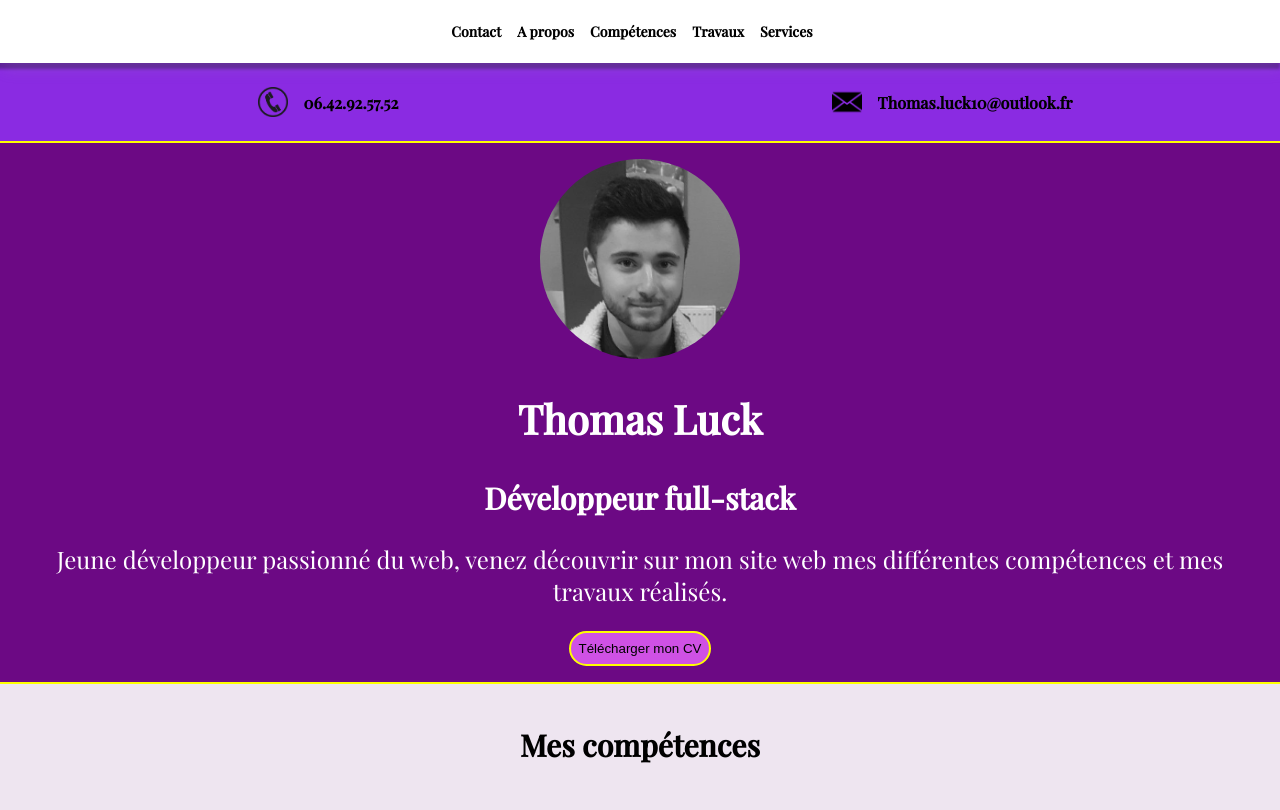
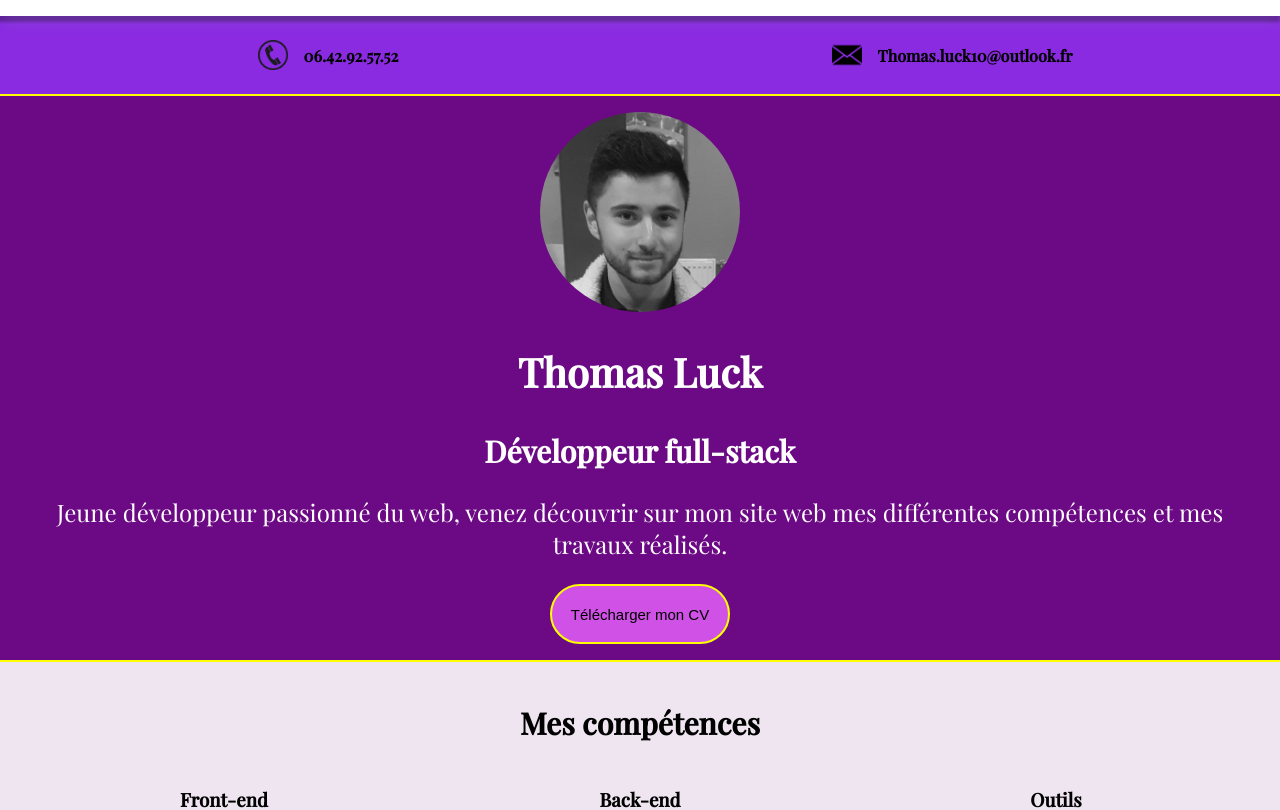
Before and after one commit to Thomaslck10/Portfolio-Thomas-Luck, a React (Create React App) app: page / in a window 1280 px wide. Shown: the top 810 px of the page. Built offline with nearby package versions, Linux system fonts and the light colour scheme.

Commit message:
update header + works

```diff
--- a/src/components/Collapse/index.jsx
+++ b/src/components/Collapse/index.jsx
@@ -1,32 +1,17 @@
+import '../../styles/Collapse.css';
 import { useState } from 'react';
-import bar from '../../assets/images/menu-bar.png';
-import '../../styles/Collapse.css';
 
-function Collapse({}) {
+function Collapse() {
   const [toggle, setToggle] = useState();
-
   return (
     <div className="collapse">
-      <img src={bar} className="collapse-img" onClick={() => setToggle(!toggle)}>
-      </img>
+      <h3 className={toggle ? 'show-content' : 'hidden-content'} onClick={() => setToggle(!toggle)}>
+        Voir moins
+      </h3>
+      <h3 className={toggle ? 'hidden-content' : 'show-content'} onClick={() => setToggle(!toggle)}>
+        Voir plus
+      </h3>
       <div className={toggle ? 'show-content' : 'hidden-content'}>
-         <nav>
-          <a href='#Contact'>
-            <h3>Contact</h3>
-          </a>
-          <a href='#About'>
-            <h3>A propos</h3>
-          </a>
-          <a href='#Skills'>
-            <h3>Compétences</h3>
-          </a>
-          <a href='#Works'>
-            <h3>Travaux</h3>
-          </a>
-          <a href='#Services'>
-            <h3>Services</h3>
-          </a>
-         </nav>
       </div>
     </div>
   );
--- a/src/components/Footer/index.jsx
+++ b/src/components/Footer/index.jsx
@@ -1,6 +1,8 @@
 import '../../styles/Footer.css';
 import LogoGithub from '../../assets/images/logo_github.svg';
-import LogoLinkedin from '../../assets/images/logo_linkedin.png'; //svg
+import LogoLinkedin from '../../assets/images/logo_linkedin.png';
+import Phone from '../../assets/images/phone.png';
+import Mail from '../../assets/images/mail.png';
 
 function Footer() {
     return (
@@ -13,6 +15,16 @@ function Footer() {
                 <img src={LogoLinkedin} className='logo'></img>
             </a>
          </div>
+         <div className='contact-footer'>
+          <div className='phone-div'>
+            <img src={Phone} className='logo-phone'></img>
+            <p>06.42.92.57.52</p>
+          </div>
+         <div className='mail-div'>
+            <img src={Mail} className='logo-mail'></img>
+            <p>Thomas.luck10@outlook.fr</p>
+         </div>
+        </div>
          <h3>Réalisé par Thomas Luck</h3>
         </footer>
     )
--- a/src/components/Header/index.jsx
+++ b/src/components/Header/index.jsx
@@ -1,31 +1,35 @@
 import '../../styles/Header.css';
-import Collapse from '../Collapse';
+import bar from '../../assets/images/menu-bar.png';
+import { useState } from 'react';
 
 function Header() {
-    return (
-        <header>
-            <div className='collapse'>
-              <Collapse />
-            </div>
-        <nav className='nav-bar'>
-          <a href='#Contact'>
+  const [toggle, setToggle] = useState();
+
+  return (
+    <header>
+      <nav>
+      <img src={bar} className="collapse-img" onClick={() => setToggle(!toggle)}>
+      </img>
+      <div className={toggle ? 'show-content' : 'hidden-content'}>
+          <a href='#Contact' onClick={() => setToggle(!toggle)}>
             <h3>Contact</h3>
           </a>
-          <a href='#About'>
+          <a href='#About' onClick={() => setToggle(!toggle)}>
             <h3>A propos</h3>
           </a>
-          <a href='#Skills'>
+          <a href='#Skills' onClick={() => setToggle(!toggle)}>
             <h3>Compétences</h3>
           </a>
-          <a href='#Works'>
+          <a href='#Works' onClick={() => setToggle(!toggle)}>
             <h3>Travaux</h3>
           </a>
-          <a href='#Services'>
+          <a href='#Services' onClick={() => setToggle(!toggle)}>
             <h3>Services</h3>
           </a>
-         </nav>
-        </header>
-    )
+      </div>
+      </nav>
+    </header>
+  );
 }
 
 export default Header;
--- a/src/styles/About.css
+++ b/src/styles/About.css
@@ -37,9 +37,19 @@ p {
     cursor: pointer;
     border-color: yellow;
     border-style:solid;
+    width: 150px;
+    height: 50px;
 }
 
 #About button:hover{
     opacity: 75%;
     transition: 0.3s;
 }
+
+@media screen and (min-width: 900px) {
+    #About button{
+        width: 180px;
+        height: 60px;
+        font-size: 15px;
+    }
+}
--- a/src/styles/Collapse.css
+++ b/src/styles/Collapse.css
@@ -1,12 +1,7 @@
-.collapse-img{
-    height: 30px;
-    width: 30px;
-    cursor: pointer;
+.show-content{
+
 }
 
-
-@media screen and (min-width: 600px) {
-    .collapse-img{
-        display: none;
-    }
+.hidden-content{
+    display: none;
 }
--- a/src/styles/Footer.css
+++ b/src/styles/Footer.css
@@ -27,3 +27,43 @@
 footer a{
     padding: 1rem 0.5rem;
 }
+
+.logo-phone{
+    height: 30px;
+    width: 30px;
+    margin-right: 0.5rem;
+}
+
+.logo-mail{
+    height: 30px;
+    width: 30px;
+    margin-right: 0.5rem;
+}
+
+footer p{
+    font-size: 14px;
+    color: white;
+}
+
+.phone-div{
+    display: flex;
+    justify-content: center;
+    align-items: center;
+}
+
+.mail-div{
+    display: flex;
+    justify-content: center;
+    align-items: center;
+}
+
+
+@media screen and (min-width: 600px){
+   .contact-footer{
+    display: flex;
+    justify-content: center;
+   }
+   .phone-div{
+    margin-right: 1rem;
+   }
+}
--- a/src/styles/Header.css
+++ b/src/styles/Header.css
@@ -9,19 +9,12 @@ header{
     background-color: white;
     box-shadow: 3px 5px 15px 0 rgba(155, 161, 173, 0.2), -3px 3px 3px 3px rgba(0 0 0 / 33%);
     padding: 0.5rem;
-    display: flex;
-    justify-content: flex-end;
 }
 
-
-.nav-bar a{
-    text-decoration: none;
-    color: black;
-    font-size: 12px;
-}
-
-.nav-bar a:hover{
-    color: blueviolet;
+nav{
+    display: flex;
+    flex-direction: column;
+    align-items: flex-end;
 }
 
 .hidden-content{
@@ -38,21 +31,16 @@ header{
     color: blueviolet;
 }
 
-.nav-bar{
-    display: none;
+.collapse-img{
+    height: 30px;
+    width: 30px;
+    cursor: pointer;
 }
+
+
 
 @media screen and (min-width: 600px) {
     .collapse-img{
         display: none;
     }
-    .nav-bar{
-        display: flex;
-    }
-    header{
-        justify-content: center;
-    }
-    header h3{
-        margin-right: 1rem;
-    }
 }
--- a/src/styles/Services.css
+++ b/src/styles/Services.css
@@ -19,6 +19,7 @@
     padding-top: 1rem;
     border-radius: 10px;
     box-shadow: 3px 5px 15px 0 rgba(155, 161, 173, 0.2), -3px 3px 3px 3px rgba(230, 234, 238, 0.2);
+    margin-bottom: 1rem;
 }
 
 @media screen and (min-width: 700px) {
```
